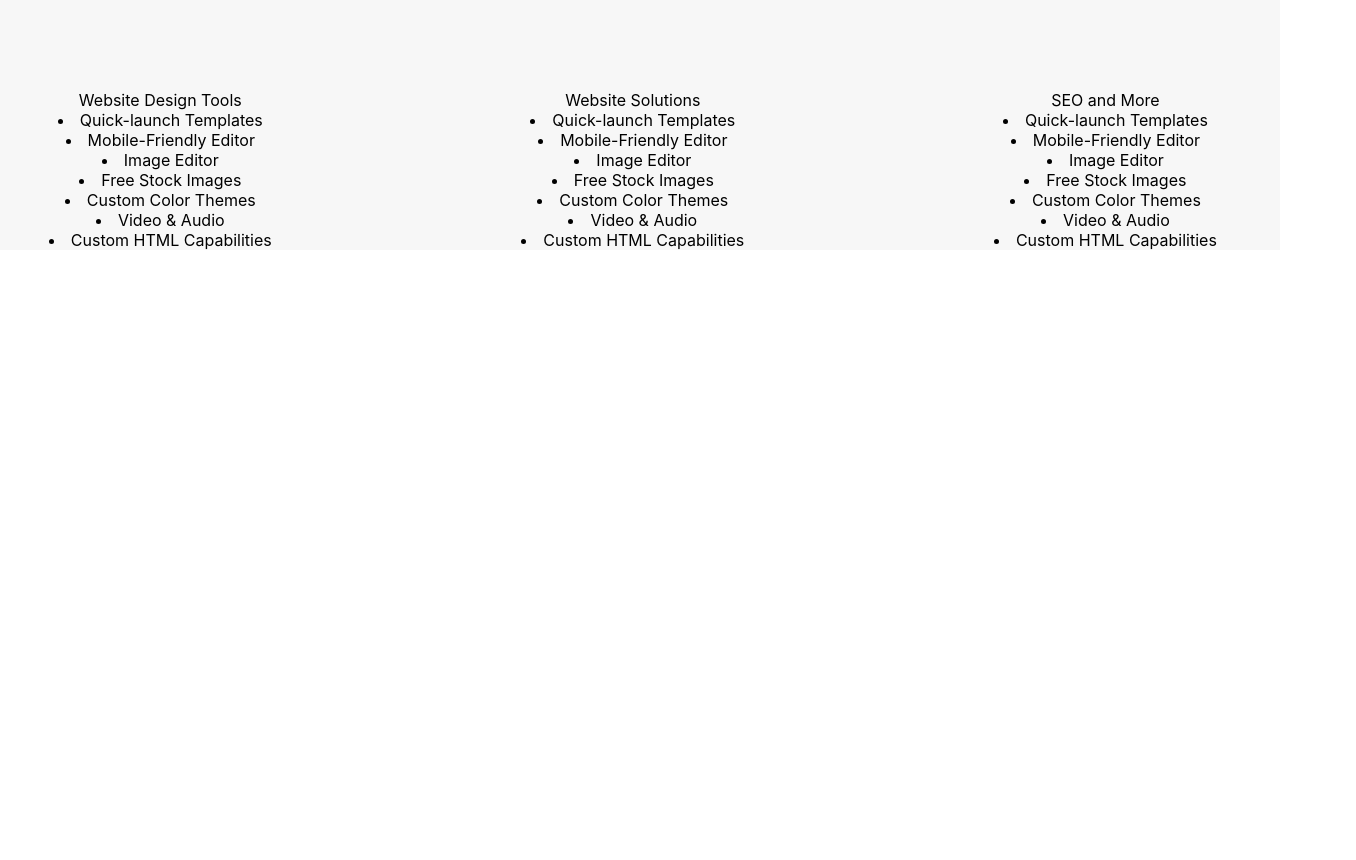
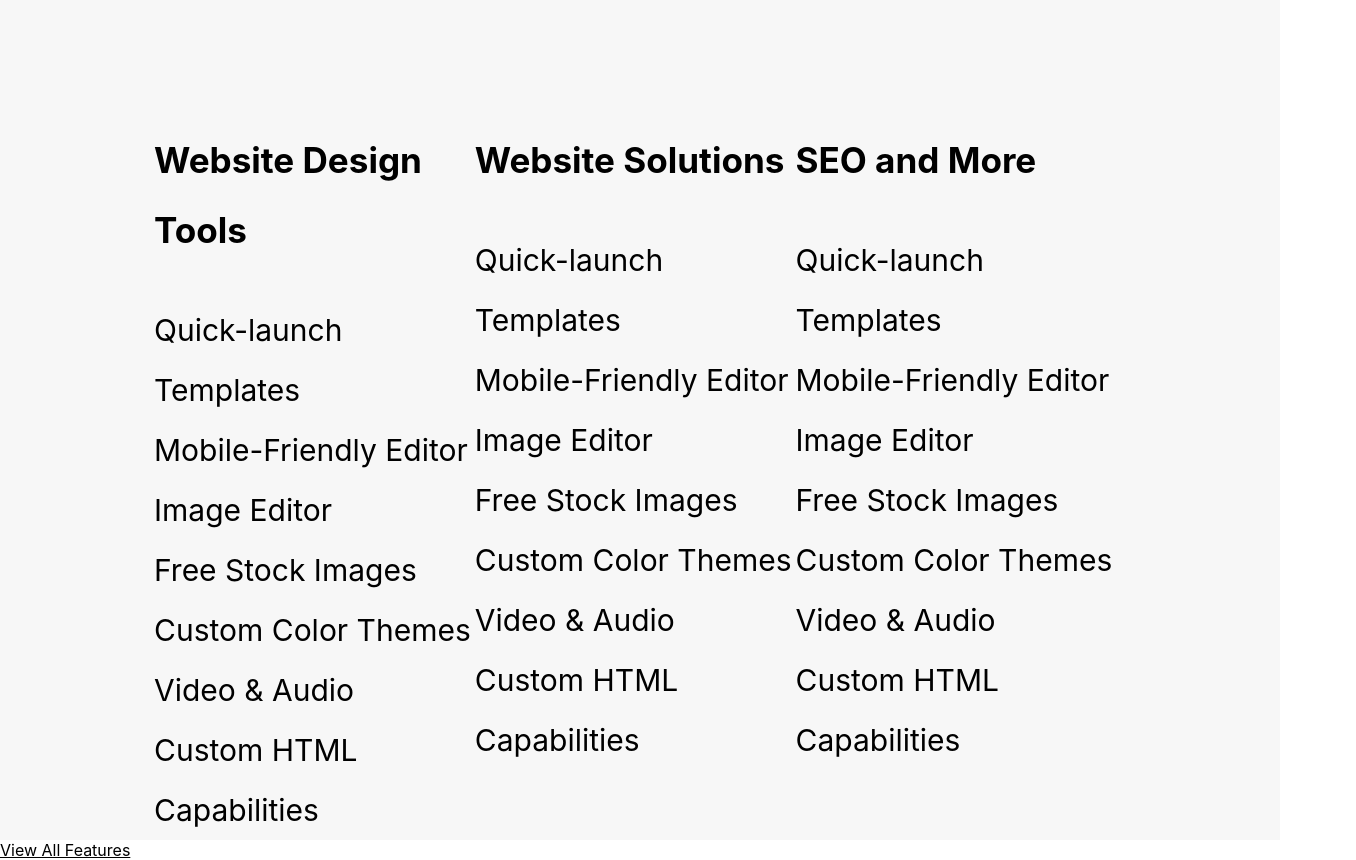
Before and after one commit to indrajietsingh/Business-Web, a React (Create React App) app: page / in a window 1280 px wide. Shown: the part 1440-2300 px from the top of the page, 1356 px wide, since content can reach past the window. Before the commit the page ends 1728 px from the top, so only its background shows below. Built offline with nearby package versions, Linux system fonts and the light colour scheme.

Commit message:
flex-icon

```diff
--- a/src/Component/Metal.css
+++ b/src/Component/Metal.css
@@ -12,5 +12,10 @@
 .row{
     display: grid;
     grid-template-columns: 33% 33% 33%;
-    margin: 38px -76px;
+    /* margin: 38px -76px; */
+    padding: 0 154px;
+    font-size: 30px;
+    line-height: 2;
+    list-style-type:none;
+    text-align: left;
 }
--- a/src/Component/Metal.jsx
+++ b/src/Component/Metal.jsx
@@ -2,10 +2,12 @@ import React from 'react'
 import "../Component/Metal.css";
 function Metal() {
   return (
+    <>
     <div className='item'>
     <h3 className='manner'>All the tools you need for any website you want</h3>
     <div className='row'>
-        <div className='column'>Website Design Tools
+        <div className='column'>
+          <h3>Website Design Tools</h3>
         <li>Quick-launch Templates</li>
          <li>Mobile-Friendly Editor</li>
          <li>Image Editor</li>
@@ -14,7 +16,8 @@ function Metal() {
          <li>Video & Audio</li>
          <li>Custom HTML Capabilities</li>
 </div>
-        <div className='column'>Website Solutions
+        <div className='column'>
+          <h3>Website Solutions</h3>
         <li>Quick-launch Templates</li>
          <li>Mobile-Friendly Editor</li>
          <li>Image Editor</li>
@@ -23,7 +26,8 @@ function Metal() {
          <li>Video & Audio</li>
          <li>Custom HTML Capabilities</li>
          </div>
-        <div className='column'>SEO and More
+        <div className='column'>
+          <h3>SEO and More</h3>
         <li>Quick-launch Templates</li>
          <li>Mobile-Friendly Editor</li>
          <li>Image Editor</li>
@@ -34,6 +38,10 @@ function Metal() {
          </div>
     </div>
     </div>
+    <div className='para-code'>
+    <a href="/features/">View All Features</a>
+    </div>
+    </>
   )
 }
 
```
